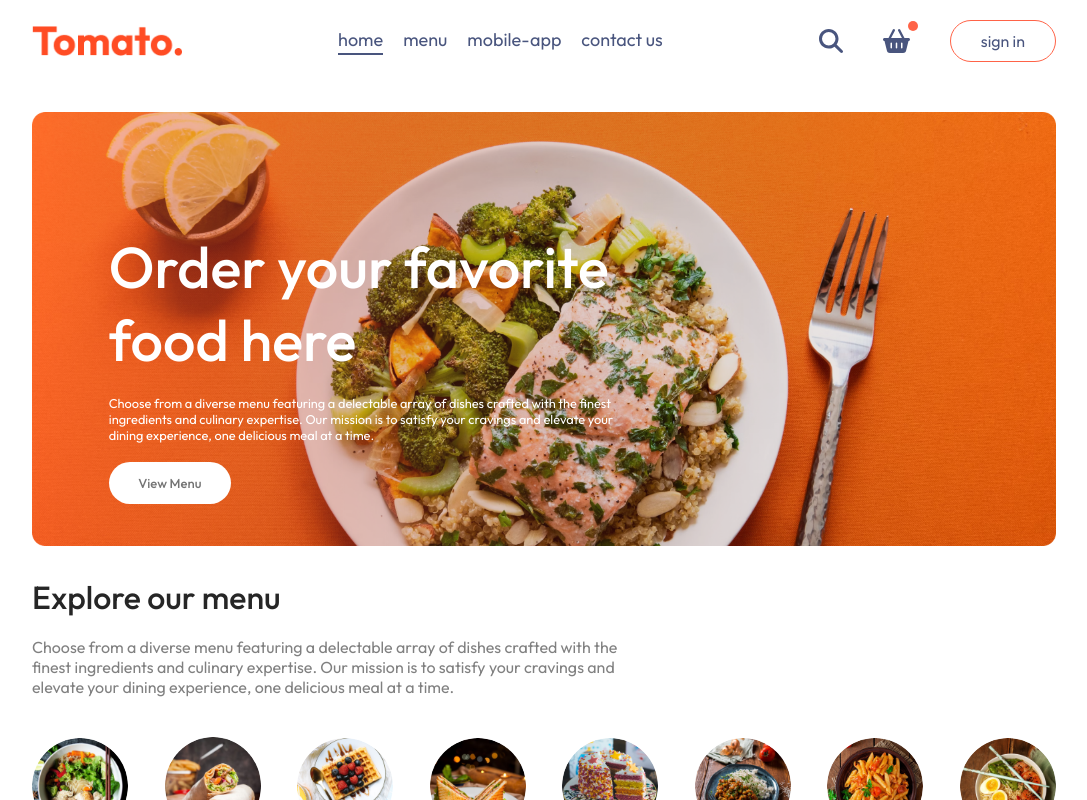
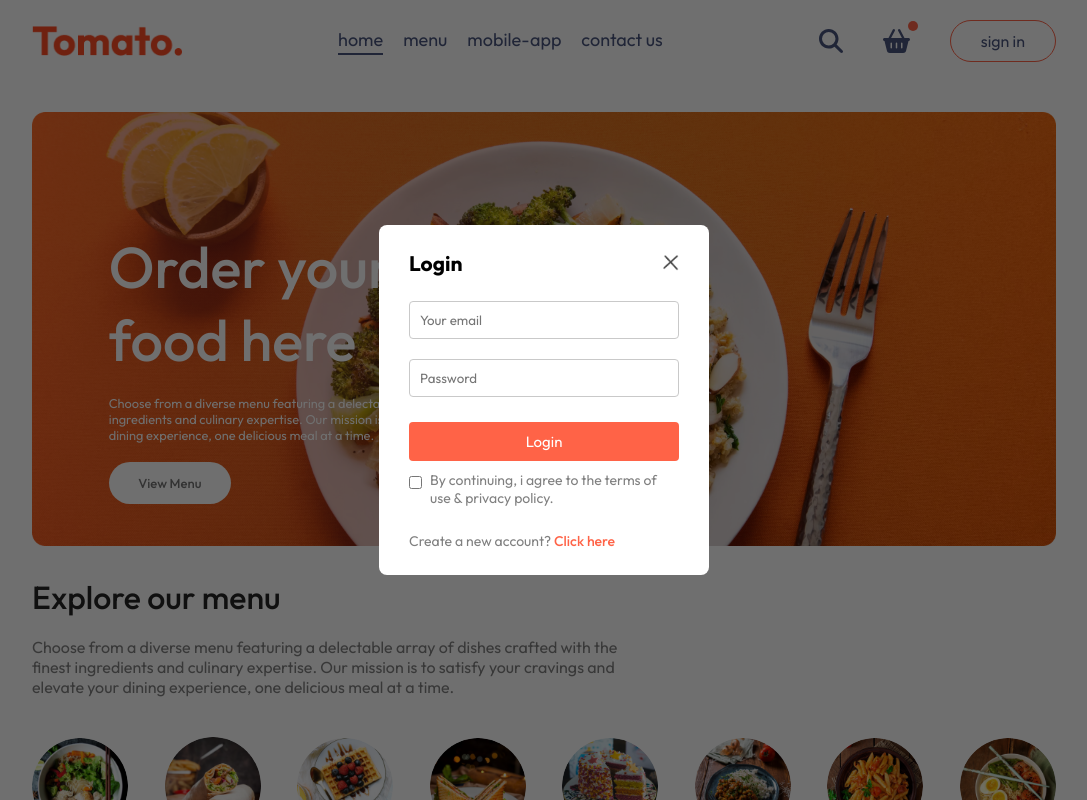
Before and after one commit to meralkk/food-del, a React (Vite) app: page / in a window 1280 px wide. Both pictures are taken after a click on the button "sign in". Shown: the top 800 px of the page, without its empty margins (96-1183 px from the left). Built offline with nearby package versions, Linux system fonts and the light colour scheme.

Commit message:
Created sign in and sign up component

```diff
--- a/src/App.jsx
+++ b/src/App.jsx
@@ -1,16 +1,21 @@
-import React from 'react'
+import React, { useState } from 'react'
 import { Route, Routes } from 'react-router-dom'
 import Footer from './component/Footer/Footer'
+import LoginPopup from './component/LoginPopup/LoginPopup'
 import Navbar from './component/Navbar/Navbar'
 import Cart from './pages/Cart/Cart'
 import Home from './pages/Home/Home'
 import PlaceOrder from './pages/PlaceOrder/PlaceOrder'
 
 const App = () => {
+
+  const [showLogin, setShowLogin] = useState(false)
+
   return (
     <>
+    {showLogin?<LoginPopup setShowLogin={setShowLogin}/>:<></>}
     <div className='app'>
-      <Navbar/>
+      <Navbar setShowLogin={setShowLogin}/>
       <Routes>
         <Route path='/' element={<Home/>} />
         <Route path='/cart' element={<Cart/>} />
--- /dev/null
+++ b/src/component/LoginPopup/LoginPopup.css
@@ -0,0 +1,75 @@
+.login-popup{
+    position: absolute;
+    z-index: 1;
+    width: 100%;
+    height: 100%;
+    background-color: #00000090;
+    display: grid;
+
+}
+
+.login-popup-container{
+    place-self: center;
+    width: max(23vw,330px);
+    color: #808080;
+    background-color: white;
+    display: flex;
+    flex-direction: column;
+    gap: 25px;
+    padding: 25px 30px;
+    border-radius: 8px;
+    font-size: 14px;
+    animation: fadeIn 0.5s;
+}
+
+.login-popup-title{
+    display: flex;
+    justify-content: space-between;
+    align-items: center;
+    color: black;
+}
+
+.login-popup-title img{
+    width: 16px;
+    cursor: pointer;
+}
+
+.login-popup-inputs{
+    display: flex;
+    flex-direction: column;
+    gap: 20px;
+}
+
+.login-popup-inputs input{
+    outline: none;
+    border: 1px solid #c9c9c9;
+    padding: 10px;
+    border-radius: 4px;
+}
+
+.login-popup-container button{
+    border: none;
+    padding: 10px;
+    border-radius: 4px;
+    color: white;
+    background-color: tomato;
+    font-size: 15px;
+    cursor: pointer;
+}
+
+.login-popup-condition{
+    display: flex;
+    align-items: start;
+    gap: 8px;
+    margin-top: -15px;
+}
+
+.login-popup-condition input{
+    margin-top: 5px;
+}
+
+.login-popup p span{
+    color: tomato;
+    font-weight: 500;
+    cursor: pointer;
+}
--- /dev/null
+++ b/src/component/LoginPopup/LoginPopup.jsx
@@ -0,0 +1,38 @@
+import React, { useState } from 'react'
+import { assets } from '../../assets/assets'
+import './LoginPopup.css'
+
+const LoginPopup = ({setShowLogin}) => {
+
+    const  [currState, setCurrState] = useState("Login")
+
+  return (
+    <div className='login-popup'>
+        <form className="login-popup-container">
+            <div className="login-popup-title">
+                <h2>{currState}</h2>
+                <img onClick={()=>setShowLogin(false)} src={assets.cross_icon} alt="" />
+            </div>
+            <div className="login-popup-inputs">
+                {currState==='Login'?<></>:<input type="text" placeholder='Your name' required />}
+
+                <input type="email" placeholder='Your email' required />
+                <input type="password" placeholder='Password' required />
+            </div>
+            <button>{currState ==='Sign Up'?'Create account':'Login'}</button>
+            <div className="login-popup-condition">
+                <input type="checkbox" required  />
+                <p>By continuing, i agree to the terms of use & privacy policy.</p>
+            </div>
+            {currState==="Login"
+            ?<p>Create a new account? <span onClick={()=>setCurrState("Sign Up")}>Click here</span></p>
+            :<p>Already have an account? <span onClick={()=>setCurrState("Login")}>Login here</span></p>
+
+            }
+
+        </form>
+    </div>
+  )
+}
+
+export default LoginPopup
--- a/src/component/Navbar/Navbar.jsx
+++ b/src/component/Navbar/Navbar.jsx
@@ -5,7 +5,7 @@
 import { faShoppingBasket, faMagnifyingGlass } from '@fortawesome/free-solid-svg-icons';
 import { Link } from 'react-router-dom';
 
-const Navbar = () => {
+const Navbar = ({setShowLogin}) => {
 
   // to make the navbar menu active
   const [menu,setMenu] = useState("home");
@@ -26,7 +26,7 @@
               <FontAwesomeIcon icon={faShoppingBasket} size="xl" style={{color: "#49557e",}} />
               <div className="dot"></div>
         </div>
-            <button>sign in</button>
+            <button onClick={()=>setShowLogin(true)}>sign in</button>
         </div>
     </div>
   )
```
